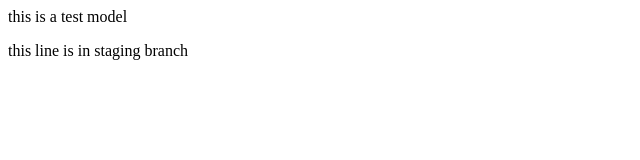
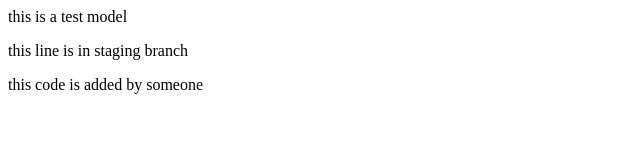
Before and after one commit to AdnaNation/git-acc, a plain HTML site: page index.html in a window 1280 px wide. Shown: the whole page, without its empty margins (0-640 px from the left). Drawn offline with Linux system fonts and the light colour scheme.

Commit message:
added by someone

```diff
--- a/index.html
+++ b/index.html
@@ -1,2 +1,3 @@
 <p>this is a test model</p>
 <p>this line is in staging branch</p>
+<p>this code is added by someone </p>
```
